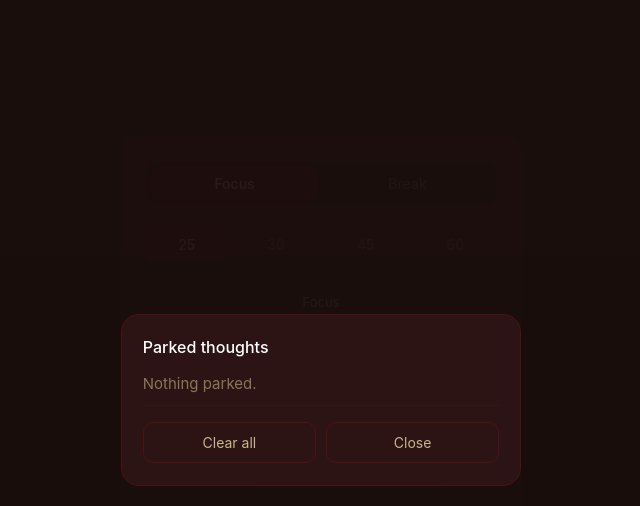
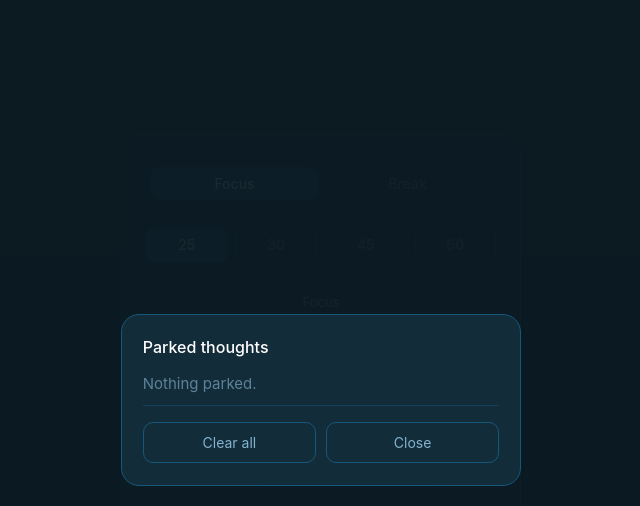
Before and after one commit to Alexfionn/focus_log_cassie, a plain HTML site: page index.html in a window 1280 px wide. Both pictures are taken after a click on the button "Thoughts". Shown: the whole page, without its empty margins (319-959 px from the left). Drawn offline with Linux system fonts and the light colour scheme.

Commit message:
Update index.html

```diff
--- a/index.html
+++ b/index.html
@@ -3,24 +3,24 @@
 <head>
 <meta charset="UTF-8">
 <meta name="viewport" content="width=device-width, initial-scale=1.0, viewport-fit=cover">
-<meta name="theme-color" content="#1a0e0d">
+<meta name="theme-color" content="#0c1a22">
 <meta name="apple-mobile-web-app-capable" content="yes">
 <meta name="apple-mobile-web-app-status-bar-style" content="black-translucent">
 <title>Focus Log</title>
 <style>
   :root {
-    /* Palette: Tropical Tan / Funchal Yellow / Saffronaut / Hull Red / Nero */
-    --bg: #1a0e0d;            /* deep Hull Red base */
-    --card: #2b1413;          /* Hull Red, lifted */
-    --card-2: #221110;
-    --line: #4d1211;          /* Hull Red */
-    --line-soft: #3a1413;
-    --accent: #942b2b;        /* Saffronaut */
-    --accent-hover: #b03636;
-    --text: #f0e2d4;          /* warm off-white */
-    --dim: #cbb291;           /* Tropical Tan */
-    --mute: #8f7358;
-    --fill: #b78a4e;          /* Funchal Yellow */
+    /* Palette: Merino / Rock Blue / Venice Blue */
+    --bg: #0c1a22;            /* Venice Blue, deepened for dark mode */
+    --card: #132c3a;
+    --card-2: #0f232e;
+    --line: #16587b;          /* Venice Blue */
+    --line-soft: #14405a;
+    --accent: #16587b;        /* Venice Blue */
+    --accent-hover: #1d6f99;
+    --text: #f5eedd;          /* Merino */
+    --dim: #84b3ce;           /* Rock Blue */
+    --mute: #5d8298;
+    --fill: #84b3ce;          /* Rock Blue */
   }
   * { box-sizing: border-box; margin: 0; padding: 0; }
   html, body { height: 100%; }
@@ -31,7 +31,7 @@
 
   .wrap { min-height: 100vh; min-height: 100dvh; display: flex; align-items: center; justify-content: center; padding: 1.5rem 1rem; }
   .card { background: var(--card); border: 1px solid var(--line); border-radius: 18px; padding: 1.6rem 1.5rem 1.2rem; width: 100%; max-width: 400px; text-align: center; transition: box-shadow .4s; }
-  .card.pulse { box-shadow: 0 0 0 4px rgba(183,138,78,.5); }
+  .card.pulse { box-shadow: 0 0 0 4px rgba(132,179,206,.5); }
 
   .tabs { display: flex; gap: 6px; background: var(--card-2); border-radius: 12px; padding: 5px; margin-bottom: 1.4rem; }
   .tab { flex: 1; padding: 8px 4px; font-size: 14px; font-weight: 500; border: none; border-radius: 9px; cursor: pointer; background: transparent; color: var(--mute); transition: background .15s, color .15s; }
@@ -39,7 +39,7 @@
 
   .durations { display: flex; gap: 8px; justify-content: center; }
   .dur { padding: 8px 0; flex: 1; font-size: 14px; font-weight: 500; border: 1px solid var(--line); border-radius: 9px; cursor: pointer; background: transparent; color: var(--mute); transition: background .15s, color .15s; }
-  .dur.active { background: var(--line); color: #f0e2d4; }
+  .dur.active { background: var(--line); color: #f5eedd; }
   .dur:hover:not(.active) { background: var(--card-2); color: var(--dim); }
 
   .display { margin: 2rem 0 1.4rem; }
@@ -52,10 +52,10 @@
   .main { padding: 13px 0; flex: 1; max-width: 200px; font-size: 15px; font-weight: 500; border: none; border-radius: 11px; cursor: pointer; background: var(--accent); color: #fff; transition: background .15s; }
   .main:hover { background: var(--accent-hover); }
   .icon { width: 44px; height: 44px; border: 1px solid var(--line); border-radius: 10px; cursor: pointer; background: transparent; color: var(--dim); font-size: 18px; display: flex; align-items: center; justify-content: center; transition: background .15s, color .15s; }
-  .icon:hover { background: var(--card-2); color: #f0e2d4; }
+  .icon:hover { background: var(--card-2); color: #f5eedd; }
   .icon[hidden] { display: none; }
   .end { margin-top: 14px; padding: 9px 18px; font-size: 13px; border: 1px solid var(--line); border-radius: 9px; cursor: pointer; background: transparent; color: var(--dim); transition: background .15s, color .15s; }
-  .end:hover { background: var(--card-2); color: #f0e2d4; }
+  .end:hover { background: var(--card-2); color: #f5eedd; }
   .end[hidden] { display: none; }
 
   .thought { display: flex; gap: 8px; margin-top: 1.4rem; }
@@ -63,15 +63,15 @@
   .thought input::placeholder { color: var(--mute); }
   .thought input:focus { border-color: var(--accent); }
   .thought button { padding: 0 14px; font-size: 14px; border: 1px solid var(--line); border-radius: 9px; cursor: pointer; background: transparent; color: var(--dim); }
-  .thought button:hover { background: var(--card-2); color: #f0e2d4; }
+  .thought button:hover { background: var(--card-2); color: #f5eedd; }
 
   .today { margin-top: 1.4rem; padding-top: 1.1rem; border-top: 1px solid var(--line-soft); font-size: 13px; color: var(--mute); }
   .foot { margin-top: .8rem; display: flex; justify-content: center; gap: 4px; }
-  .foot button { background: none; border: none; font-size: 12px; color: #7a5a45; cursor: pointer; padding: 6px 8px; }
+  .foot button { background: none; border: none; font-size: 12px; color: #4a7186; cursor: pointer; padding: 6px 8px; }
   .foot button:hover { color: var(--dim); }
 
   /* overlays */
-  .ov { display: none; position: fixed; inset: 0; background: rgba(26,14,13,.94); z-index: 90; align-items: center; justify-content: center; padding: 1.5rem 1rem; }
+  .ov { display: none; position: fixed; inset: 0; background: rgba(12,26,34,.94); z-index: 90; align-items: center; justify-content: center; padding: 1.5rem 1rem; }
   .ov.open { display: flex; }
   .ov-card { width: 100%; max-width: 400px; max-height: 82vh; background: var(--card); border: 1px solid var(--line); border-radius: 18px; padding: 1.4rem 1.3rem; display: flex; flex-direction: column; }
   .ov h3 { font-size: 16px; font-weight: 500; margin-bottom: .4rem; color: #fff; }
@@ -81,10 +81,10 @@
   .ov li span { flex: 1; word-break: break-word; }
   .ov li small { color: var(--mute); font-size: 12px; white-space: nowrap; }
   .ov li button { background: none; border: none; color: var(--mute); cursor: pointer; font-size: 16px; padding: 0 2px; }
-  .ov li button:hover { color: #f0e2d4; }
+  .ov li button:hover { color: #f5eedd; }
   .ov-actions { display: flex; gap: 10px; }
   .ov-actions button { flex: 1; padding: 11px; font-size: 14px; border: 1px solid var(--line); border-radius: 10px; cursor: pointer; background: transparent; color: var(--dim); }
-  .ov-actions button:hover { background: var(--card-2); color: #f0e2d4; }
+  .ov-actions button:hover { background: var(--card-2); color: #f5eedd; }
 
   /* check-in */
   .ci { display: none; position: fixed; inset: 0; background: var(--bg); z-index: 100; align-items: center; justify-content: center; padding: 1.5rem 1rem; overflow-y: auto; }
@@ -115,7 +115,7 @@
   .skip { background: none; border: none; font-size: 14px; color: var(--mute); cursor: pointer; padding: 8px 14px; }
   .skip:hover { color: var(--dim); }
 
-  .toast { position: fixed; left: 50%; bottom: 28px; transform: translateX(-50%) translateY(20px); background: #3a1413; color: #f0e2d4; border: 1px solid var(--line); padding: 11px 18px; border-radius: 10px; font-size: 14px; opacity: 0; transition: opacity .25s, transform .25s; pointer-events: none; z-index: 200; max-width: 90vw; text-align: center; }
+  .toast { position: fixed; left: 50%; bottom: 28px; transform: translateX(-50%) translateY(20px); background: #14405a; color: #f5eedd; border: 1px solid var(--line); padding: 11px 18px; border-radius: 10px; font-size: 14px; opacity: 0; transition: opacity .25s, transform .25s; pointer-events: none; z-index: 200; max-width: 90vw; text-align: center; }
   .toast.show { opacity: 1; transform: translateX(-50%) translateY(0); }
   .flash { position: fixed; inset: 0; background: #fff; z-index: 300; pointer-events: none; opacity: 0; }
   .flash.on { opacity: 1; }
```
